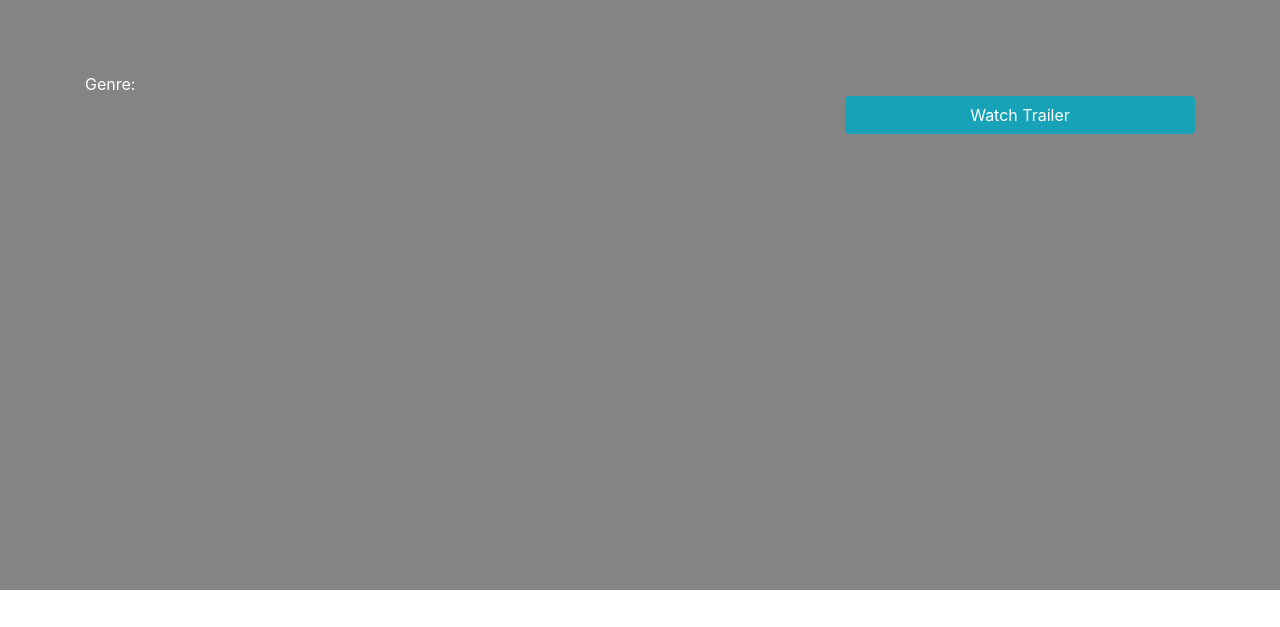
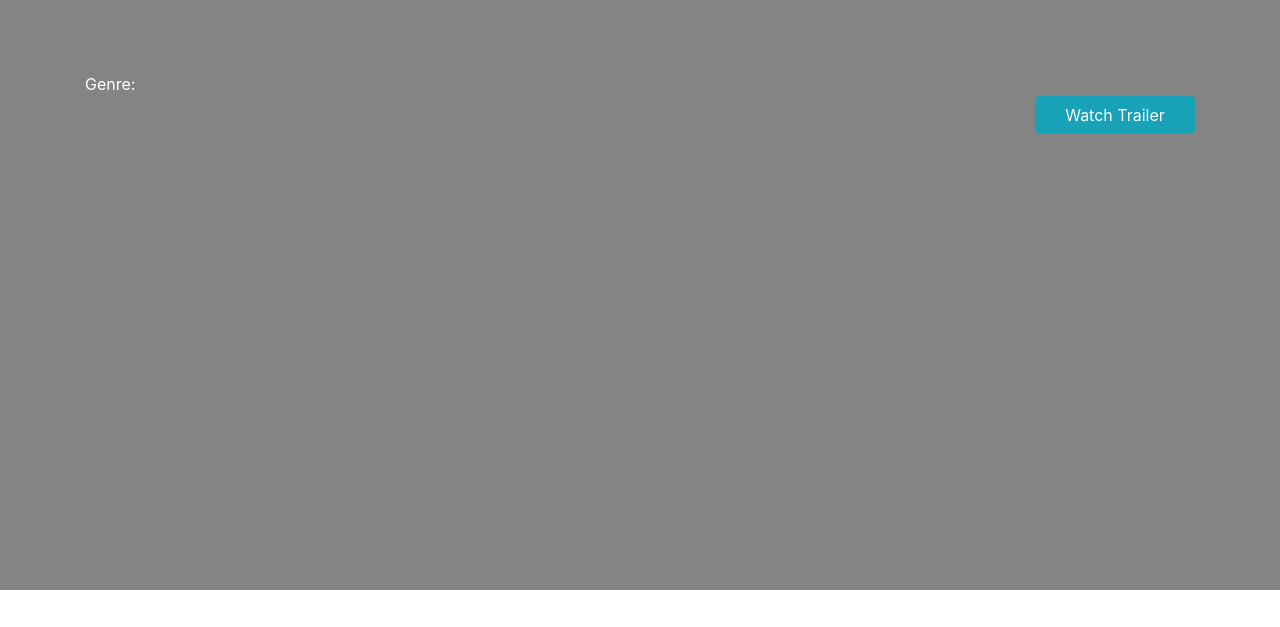
Before and after one commit to abzshaikh/abzshaikh.github.io, a plain HTML site: page detail.html in a window 1280 px wide. Shown: the top 627 px of the page. Drawn offline with nearby package versions, Linux system fonts and the light colour scheme.

Commit message:
Update detail.html

```diff
--- a/detail.html
+++ b/detail.html
@@ -27,10 +27,10 @@
                 <p class="movie-genre">Genre: </p>
                 <p class="movie-date"></p>
                 <div class="row">
-                    <div class="col-sm-8 left">
+                    <div class="col-sm-10 left">
 
                     </div>
-                    <div class="col-sm-4 right">
+                    <div class="col-sm-2 right">
                         <button class="btn btn-info btn-block trailer">Watch Trailer</button>
                     </div>
                 </div>
```
